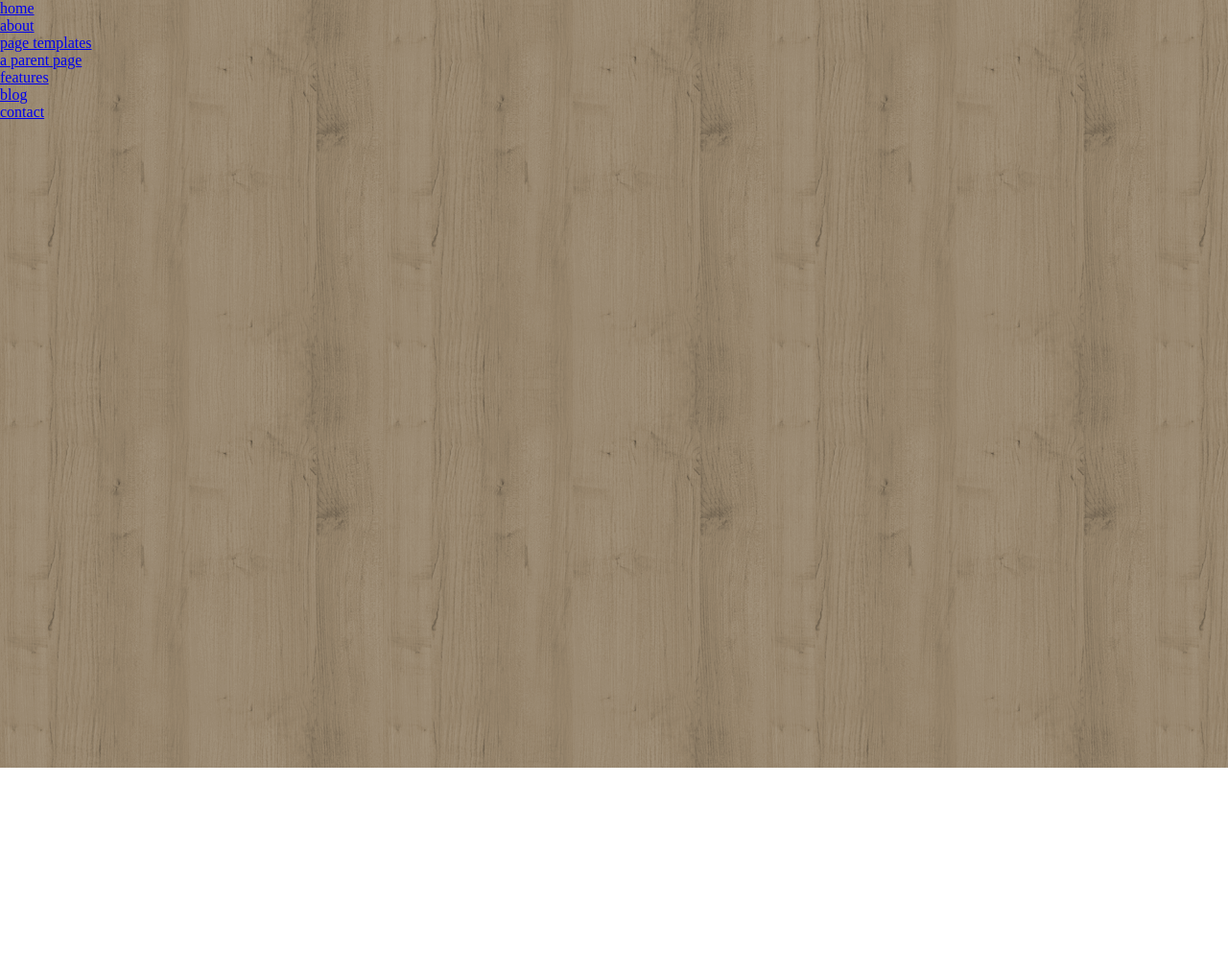
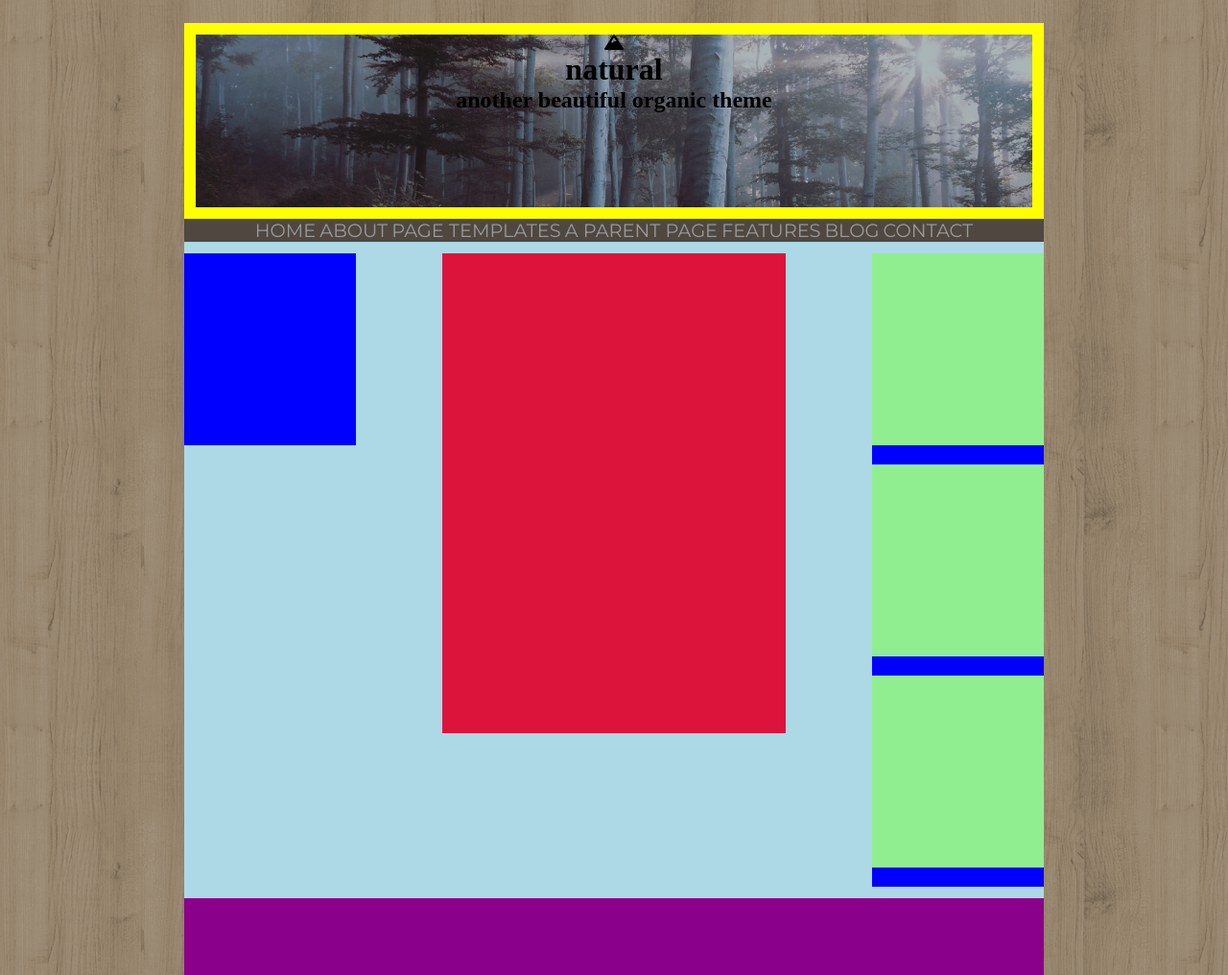
Before and after one commit to Quant85/htmlcss-struttura-wp, a plain HTML site: page index.html in a window 1280 px wide. Shown: the whole page at 96% size. Before the commit the page ends 800 px from the top, so only its background shows below. Drawn offline with Linux system fonts and the light colour scheme.

Commit message:
Definizione degli elementi del Layout con blocchi colorati
Si sono individuate le varie sezioni che vanno a comporre il Template e ad ogni macroarea sono stati assegnati dei colori in modo da poter successivamente passar alla compilazione degli elementi

```diff
--- a/assets/css/style.css
+++ b/assets/css/style.css
@@ -4,7 +4,13 @@
   box-sizing: border-box;
 }
 /* Class Utility */
+.float-left{
+  float: left;
+}
 
+.float-right{
+  float: right;
+}
 
 
 /* End Class Utility */
@@ -14,3 +20,85 @@
   height: 100vh;
   background-image: url(../img/natural-default-pattern.png);
 }
+
+.container.wrap{
+  width: 70%;
+  background-color: lightblue;
+  margin: auto;
+}
+
+header{
+  width: 100%;
+  background-color: #ffff00;
+  padding: 12px;
+  margin: 24px auto 24px;
+  text-align: center;
+  position: relative;
+}
+
+.header-row-top{
+  width: 100%;
+  height: auto;
+  min-height: 180px;
+  margin: 0 auto;
+  overflow: hidden;
+  background-image: url(../img/natural-default-header.jpg);
+  background-size: cover;
+}
+
+.nav-row{
+  width: 100%;
+  display: inline-block;
+  background-color: #504741;
+  position: absolute;
+  margin: 12px auto 24px;
+  left: 0;
+}
+
+
+.nav-item, a{
+  color: #999;
+  font-size: 1.1em;
+  font-weight: 400;
+  font-family: 'Montserrat',Arial,Helvetica,sans-serif;
+  display: inline-block;
+  text-decoration: none;
+  text-transform: uppercase;
+}
+
+.row{
+  margin: auto;
+}
+
+.row::after{
+  content: "";
+  display: table;
+  clear: both;
+}
+
+aside.column{
+  width: 20%;
+  min-height: 200px;
+  background-color: blue;
+  margin: 12px auto;
+}
+
+main.center{
+  width: 40%;
+  height: 500px;
+  background-color: crimson;
+  margin: 12px 10%;
+}
+
+.vertical-box{
+  width: 100%;
+  height:200px;
+  background-color: lightgreen;
+  margin: 0 0 20px 0;
+}
+
+footer{
+  width: 100%;
+  height: 80px;
+  background-color: darkmagenta;
+}
--- a/index.html
+++ b/index.html
@@ -1,15 +1,29 @@
 <!DOCTYPE html>
 <html lang=it dir="ltr">
   <head>
+    <!-- meta tag seo-->
     <meta charset="utf-8">
+
+    <!-- risorse collegate -->
     <link rel="stylesheet" href="assets/css/style.css">
+    <link href="https://fonts.googleapis.com/css2?family=Montserrat&display=swap" rel="stylesheet">
+    <link rel="stylesheet" href="https://cdnjs.cloudflare.com/ajax/libs/font-awesome/5.15.1/css/all.min.css" integrity="sha512-+4zCK9k+qNFUR5X+cKL9EIR+ZOhtIloNl9GIKS57V1MyNsYpYcUrUeQc9vNfzsWfV28IaLL3i96P9sdNyeRssA==" crossorigin="anonymous" />
 
     <title>Natural – A versatile business website and blog with a natural and earthy design</title>
+
   </head>
   <body class="home page-template">
+    <!-- creiamo un contenitore che avvolge la page -->
+    <div class="container wrap">
+
       <header>
-      <div class="header-top"></div>
-      <nav>
+        <!-- riga superiore contenente immagine di background e logo titolo -->
+        <div class="header-row-top">
+          <i class="logo fas fa-mountain"></i>
+          <h1 class="header-title">natural</h1>
+          <h2>another beautiful organic theme</h2>
+        </div>
+        <nav id="navigation" class="nav-row">
           <ul>
             <li class="nav-item"><a href="#">home</a></li>
             <li class="nav-item"><a href="#">about</a></li>
@@ -21,14 +35,15 @@
           </ul>
         </nav>
       </header>
-    <aside class="column left"></aside>
-    <main class="center"></main>
-    <aside class="column right">
+      <div class="row">
+        <aside class="column float-left"></aside>
+        <main class="center float-left"></main>
+        <aside class="column float-right">
           <div class="vertical-box"></div>
           <div class="vertical-box"></div>
           <div class="vertical-box"></div>
         </aside>
-
+      </div>
       <footer>
         <div class="top"></div>
         <div class="bottom">
@@ -37,6 +52,7 @@
           <i class="github"></i>
         </div>
       </footer>
+    </div>
 
   </body>
 </html>
```
Lines whose indentation alone changed are shown as unchanged.
